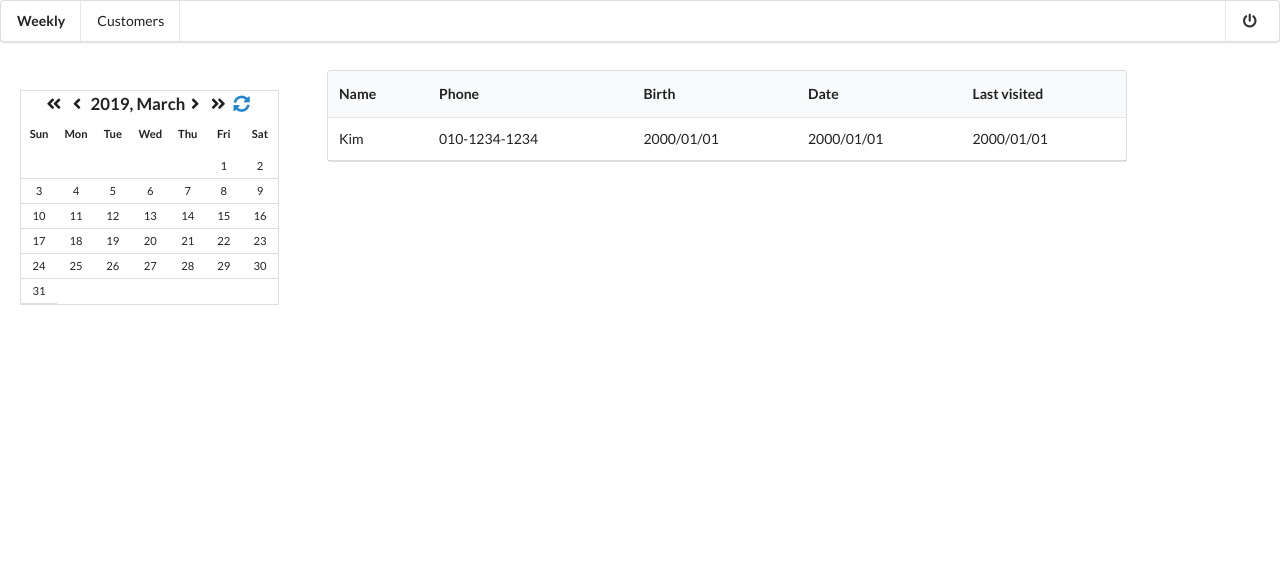
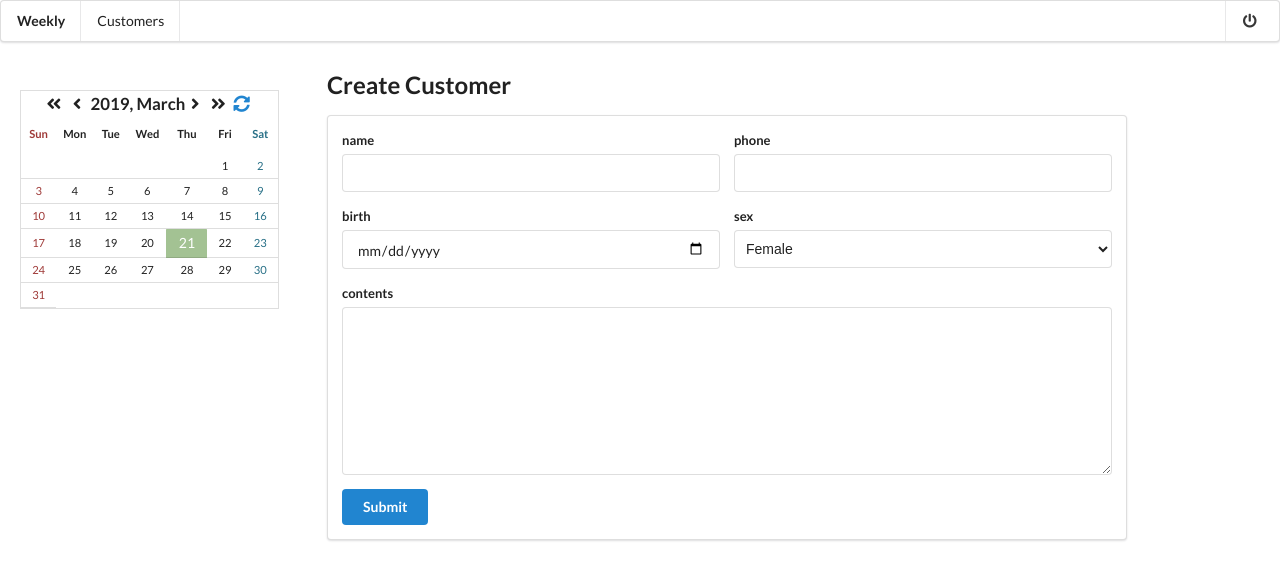
Before and after one commit to Mia-jeong/weeklyCalendar, a React (Create React App) app: page /index/customers/create in a window 1280 px wide. Shown: the top 580 px of the page. Built offline with nearby package versions, Linux system fonts and the light colour scheme.

Commit message:
feat:make create customer form

```diff
--- a/src/components/App.js
+++ b/src/components/App.js
@@ -8,11 +8,13 @@ import Header from "./Header";
 import Login from "../components/auth/LogIn";
 import Week from "./calendar/weekly/Week";
 import Calendar from "./calendar/month";
-import CustomerList from "./customers/CustomerList";
+
 import ScheduleCreate from "./calendar/schedule/ScheduleCreate";
 import ScheduleDetail from "./calendar/schedule/ScheduleDetail";
 import ScheduleEdit from "./calendar/schedule/ScheduleEdit";
 import ScheduleDelete from "./calendar/schedule/ScheduleDelete";
+import CustomerList from "./customers/CustomerList";
+import CustomerCreate from "./customers/CustomerCreate";
 class App extends Component {
   componentDidMount() {
     this.props.fetchDay();
@@ -51,7 +53,11 @@ class App extends Component {
                 component={ScheduleDelete}
                 path="/index/delete/:date/:start"
               />
-              <Route component={CustomerList} path="/index/customers" />
+              <Route component={CustomerList} exact path="/index/customers" />
+              <Route
+                component={CustomerCreate}
+                path="/index/customers/create"
+              />
             </div>
           </div>
         </div>
--- a/src/components/calendar/month/index.js
+++ b/src/components/calendar/month/index.js
@@ -11,8 +11,11 @@ export default class Calendar extends React.Component {
     const { weekdaysShort } = this.state.calendarSetting;
     //weekdays
     const weekdays = weekdaysShort.map(day => {
+      let className = "week-day";
+      if (day === "Sun") className += " red";
+      if (day === "Sat") className += " blue";
       return (
-        <th key={day} className="week-day">
+        <th key={day} className={className}>
           {day}
         </th>
       );
@@ -20,7 +23,7 @@ export default class Calendar extends React.Component {
     return weekdays;
   }
   slotsRender() {
-    const { firstDayOfMonth, lastDayOfMonth } = this.state.day;
+    const { firstDayOfMonth, lastDayOfMonth, fullYear, month } = this.state.day;
     const blanks = [];
 
     //blanks
@@ -34,9 +37,25 @@ export default class Calendar extends React.Component {
 
     //total days
     const daysInMonth = [];
-    for (let d = 1; d <= lastDayOfMonth; d++) {
+    let today = DateUtil.getDateInfo();
+    for (
+      let d = 1, x = parseInt(firstDayOfMonth) + 1;
+      d <= lastDayOfMonth;
+      d++, x++
+    ) {
+      //해당 날짜가 오늘날짜 인지 확인(to check out today)
+      let className =
+        fullYear + month + d ===
+        today.fullYear + today.month + parseInt(today.date)
+          ? "current-day"
+          : "day";
+
+      if (x % 7 === 1) className += " red";
+
+      if (x % 7 === 0) className += " blue";
+
       daysInMonth.push(
-        <td key={d} className="day">
+        <td key={d} className={className}>
           <span>{d}</span>
         </td>
       );
--- a/src/components/customers/CustomerCreate.js
+++ b/src/components/customers/CustomerCreate.js
@@ -0,0 +1,17 @@
+import React, { Component } from "react";
+import Card from "../ui/form/Card";
+import CustomerForm from "./CustomerForm";
+
+const CustomerCreate = () => {
+  const onSubmit = formValues => {
+    alert("formValues", formValues);
+  };
+
+  return (
+    <Card label="Create Customer">
+      <CustomerForm onSubmit={onSubmit} />
+    </Card>
+  );
+};
+
+export default CustomerCreate;
--- a/src/components/customers/CustomerForm.js
+++ b/src/components/customers/CustomerForm.js
@@ -0,0 +1,78 @@
+import React, { Component } from "react";
+import { Field, reduxForm } from "redux-form";
+import * as FormUtil from "../ui/form";
+
+class CustomerForm extends Component {
+  onSubmit(formValues) {
+    this.props.onSubmit(formValues);
+  }
+
+  options() {
+    return (
+      <React.Fragment>
+        <option value="01">Female</option>
+        <option value="02">Male</option>
+        <option value="03">Common Gender</option>
+        <option value="04">Neuter</option>
+      </React.Fragment>
+    );
+  }
+
+  render() {
+    return (
+      <form
+        className="ui form error"
+        onSubmit={this.props.handleSubmit(this.onSubmit)}
+      >
+        <div className="two fields">
+          <Field
+            name="name"
+            label="name"
+            type="text"
+            component={FormUtil.renderInput}
+          />
+          <Field
+            name="phone"
+            label="phone"
+            type="text"
+            component={FormUtil.renderInput}
+          />
+        </div>
+        <div className="two fields">
+          <Field
+            name="birth"
+            label="birth"
+            type="date"
+            component={FormUtil.renderInput}
+          />
+          <Field
+            name="sex"
+            label="sex"
+            component={FormUtil.renderSelect}
+            options={this.options()}
+          />
+        </div>
+        <Field
+          name="contents"
+          label="contents"
+          component={FormUtil.renderTextArea}
+        />
+        <button className="ui primary button">Submit</button>
+      </form>
+    );
+  }
+}
+
+const validate = formValues => {
+  const error = {};
+  if (!formValues.name) {
+    error.name = "* 이름을 입력해주세요.";
+  }
+  if (!formValues.phone) {
+    error.phone = "* 핸드폰 번호를 입력해주세요.";
+  }
+
+  return error;
+};
+
+export default reduxForm({ form: "customerForm", validate })(CustomerForm);
--- a/src/components/customers/CustomerList.js
+++ b/src/components/customers/CustomerList.js
@@ -1,4 +1,5 @@
 import React from "react";
+import { Link } from "react-router-dom";
 
 const CustomerList = props => {
   return (
@@ -23,6 +24,33 @@ const CustomerList = props => {
               <td>2000/01/01</td>
             </tr>
           </tbody>
+          <tfoot>
+            <tr>
+              <th colSpan="2">
+                <Link
+                  className="ui button primary"
+                  to="/index/customers/create"
+                >
+                  <i className="user plus icon" /> Create
+                </Link>
+              </th>
+              <th colSpan="3">
+                <div className="ui right floated pagination menu">
+                  <a className="icon item">
+                    <i className="left chevron icon" />
+                  </a>
+                  <a className="item">1</a>
+                  <a className="item">2</a>
+                  <a className="item">3</a>
+                  <a className="item">4</a>
+                  <a className="item">5</a>
+                  <a className="icon item">
+                    <i className="right chevron icon" />
+                  </a>
+                </div>
+              </th>
+            </tr>
+          </tfoot>
         </table>
       </div>
     </div>
--- a/src/components/ui/css/webBased.css
+++ b/src/components/ui/css/webBased.css
@@ -155,7 +155,8 @@ tr {
 
 .day,
 .empty-slot,
-.week-day {
+.week-day,
+.current-day {
   text-align: center;
   height: 40px;
 }
@@ -175,8 +176,17 @@ tr {
   line-height: 24px;
 }
 
+.day.red,
+.week-day.red {
+  color: #9f3a38;
+}
+
+.day.blue,
+.week-day.blue {
+  color: #276f86;
+}
 .current-day {
-  background-color: #4285f4;
+  background-color: #a3c293;
   width: 28px;
   height: 28px;
   line-height: 28px;
--- a/src/components/ui/form/index.js
+++ b/src/components/ui/form/index.js
@@ -28,13 +28,14 @@ export const renderInputWithButton = ({ input, label, meta, type, width }) => {
   );
 };
 
-export const renderInput = ({ input, label, meta, type, width }) => {
+export const renderInput = ({ input, label, meta, type, width, icon }) => {
   const className = ` ${width} field ${
     meta.error && meta.touched ? "error" : ""
   }`;
   return (
     <div className={className}>
-      <label>{label}</label>
+      {label && <label>{label}</label>}
+      {icon && <i className={icon} />}
       <input {...input} autoComplete="off" type={type} />
       {renderError(meta)}
     </div>
```
Also changed, not shown: src/reducers/customerReducer.js (+13 -0 lines).
